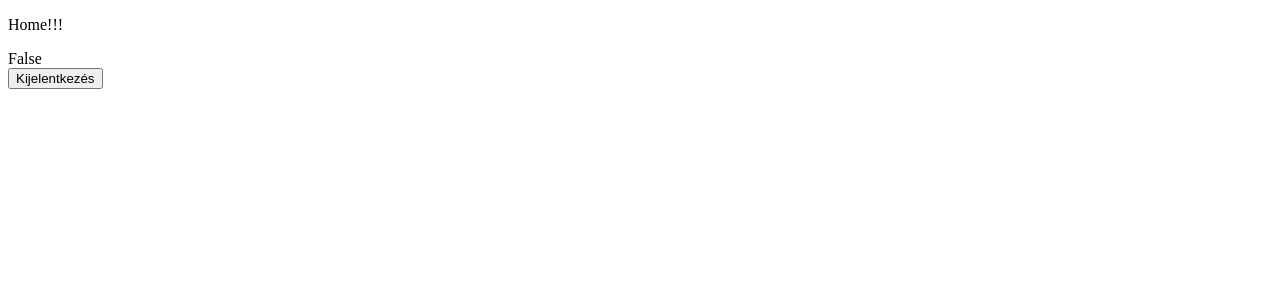
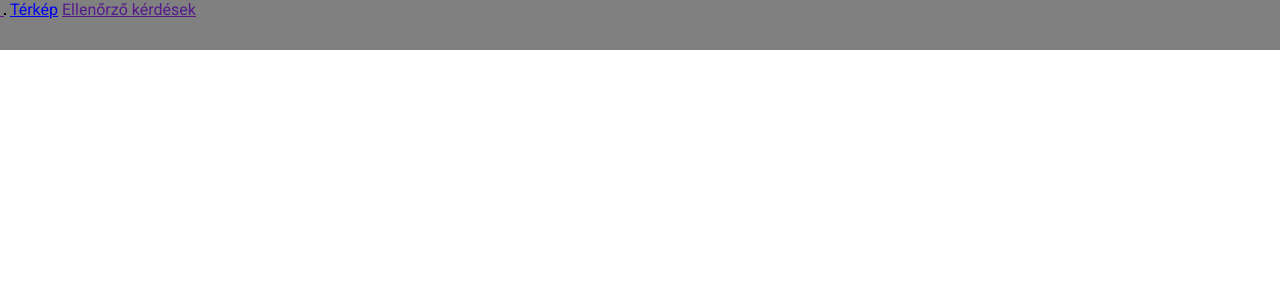
Before and after one commit to nineno98/geodjango, a Django app: page /geojson/home/ in a window 1280 px wide. Shown: the top 300 px of the page. Run offline with Django 5.2, Linux system fonts and the light colour scheme; a user stored in the database is signed in.

Commit message:
home page basic

```diff
--- a/geodjango_project/geodjango_project/settings.py
+++ b/geodjango_project/geodjango_project/settings.py
@@ -11,6 +11,7 @@
 """
 
 from pathlib import Path
+import os
 
 # Build paths inside the project like this: BASE_DIR / 'subdir'.
 BASE_DIR = Path(__file__).resolve().parent.parent
@@ -121,6 +122,8 @@
 
 STATIC_URL = 'static/'
 
+STATICFILES_DIRS = [os.path.join(BASE_DIR, 'static')]
+
 # Default primary key field type
 # https://docs.djangoproject.com/en/5.1/ref/settings/#default-auto-field
 
--- /dev/null
+++ b/geodjango_project/static/css/home.css
@@ -0,0 +1,33 @@
+*{
+    margin: 0px;
+    padding: 0px;
+}
+.wrapper{
+    height: 100%;
+    font-family: 'Roboto', sans-serif;
+}
+
+.header{
+    height: 50px;
+    background: grey;
+    width: 100%;
+    position: absolute;
+    top: 0;
+    white-space: nowrap;
+    z-index: 200;
+    direction: ltr;
+}
+
+.username{
+    display: inline-block;
+    border: 1px solid black;
+}
+.username > span{
+    display: block;
+}
+.main-menu-container{
+    display: inline-block;
+}
+.nav-item{
+    display: inline-block;
+}
--- a/geodjango_project/test_geojson_store/templates/home.html
+++ b/geodjango_project/test_geojson_store/templates/home.html
@@ -1,13 +1,39 @@
+{% load static %}
 <!DOCTYPE html>
 <html lang="en">
 <head>
     <meta charset="UTF-8">
     <meta name="viewport" content="width=device-width, initial-scale=1.0">
+    <link rel="stylesheet" href="{% static 'css/home.css' %}">
+    <link href='https://fonts.googleapis.com/css?family=Roboto' rel='stylesheet'>
     <title>Document</title>
 </head>
 <body>
-    <p>Home!!!</p>
-    {{ user_status }}
+    <div class="wrapper">
+        <div class="header">
+            <a href="" class="logo">
+                <img src="" alt="">
+            </a>
+            <div class="username">
+                <span>{{ user.last_name }}</span>
+                <span>{{ user.first_name }}</span>
+            </div>
+            <div class="main-menu-container">
+                <div id="nav-top">
+                    <a class="nav-item" href="{% url 'home' %}">Térkép</a>
+                    <a class="nav-item" href="">Ellenőrző kérdések</a>
+                    {% if user.tanar == True %}
+                        <a class="nav-item" href="">Importálás</a>
+                        <a class="nav-item" href="">Exportálás</a>
+                    {% endif %}
+                </div>
+            </div>
+
+        </div>
+        <div id="map_canvas" class="map-container">
+
+        </div>
+    </div>
 
     <form action="{% url 'logout' %}" method="post">
         {% csrf_token %}
--- a/geodjango_project/test_geojson_store/views.py
+++ b/geodjango_project/test_geojson_store/views.py
@@ -7,6 +7,7 @@
 from rest_framework.decorators import api_view
 from django.contrib.auth import login, authenticate, logout
 from django.contrib.auth.decorators import login_required
+import openpyxl
 
 # Create your views here.
 def ImportTerritoriesFromJson(request):
@@ -16,17 +17,6 @@
             uploaded = request.FILES['file']
             try:
                 form.save()
-                '''
-                geojson_file = json.load(uploaded)
-                json_array = geojson_file["features"]
-                for item in json_array:
-                    Territorie.objects.create(
-                        name=item["properties"]["name"],
-                        start_date=int(item["properties"]["start_date"]),
-                        end_date=int(item["properties"]["end_date"]),
-                        color=item["properties"]["color"],
-                        geometry=item["geometry"]["coordinates"])
-                return render(request, "upload_json.html", {"form" : form})'''
             except Exception as e:
                 print("try->exception: "+str(e))
                 return render(request, "upload_json.html", {"form" : form})
@@ -57,9 +47,9 @@
 
 @login_required
 def get_home(request):
-    user = request.user.tanar
+    user = request.user
     print(user)
-    return render(request, 'home.html', {'user_status':user})
+    return render(request, 'home.html', {'user':user})
 
 def bejelentkezes(request):
     if request.method == 'GET':
```
Also changed, not shown: geodjango_project/db.sqlite3.
